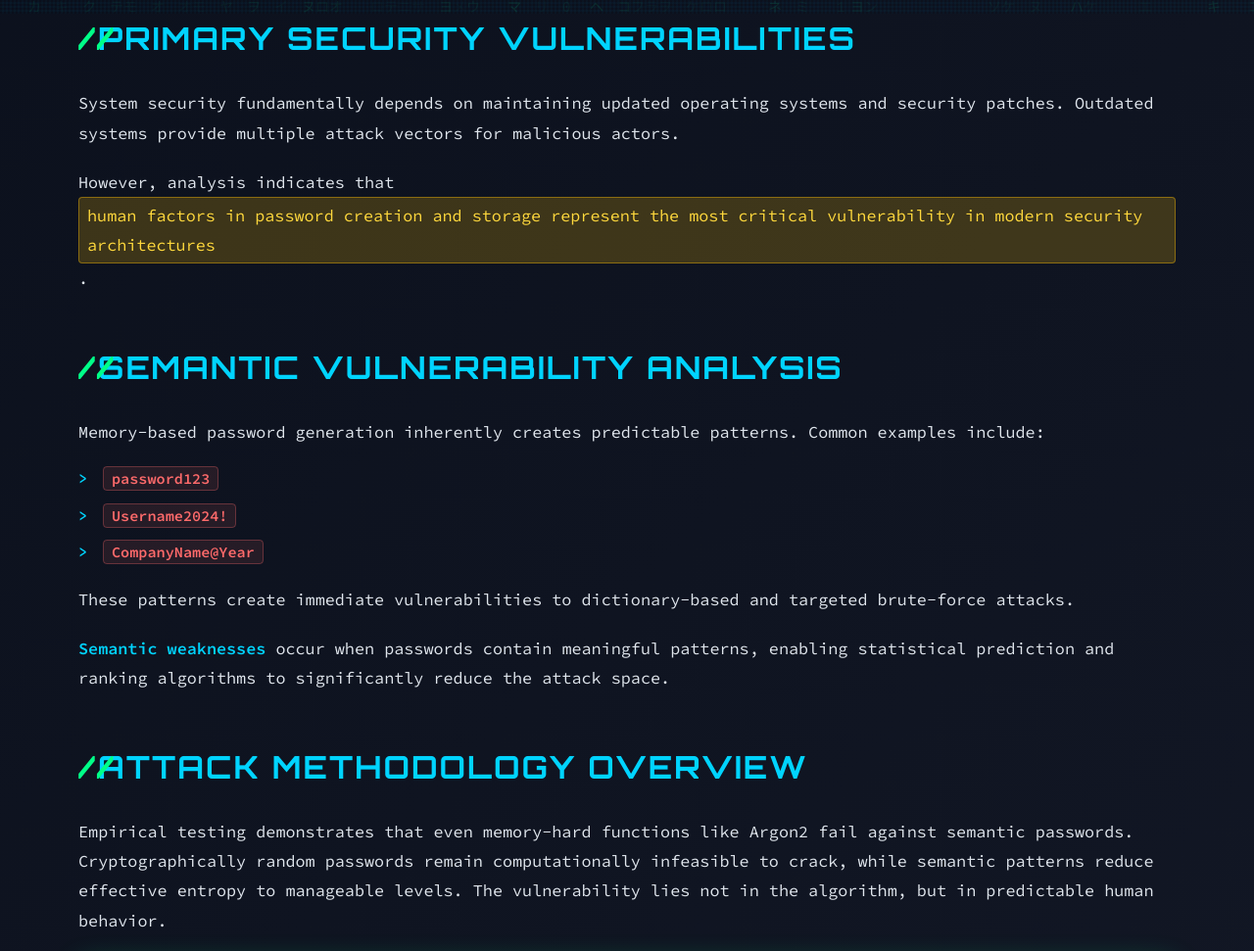
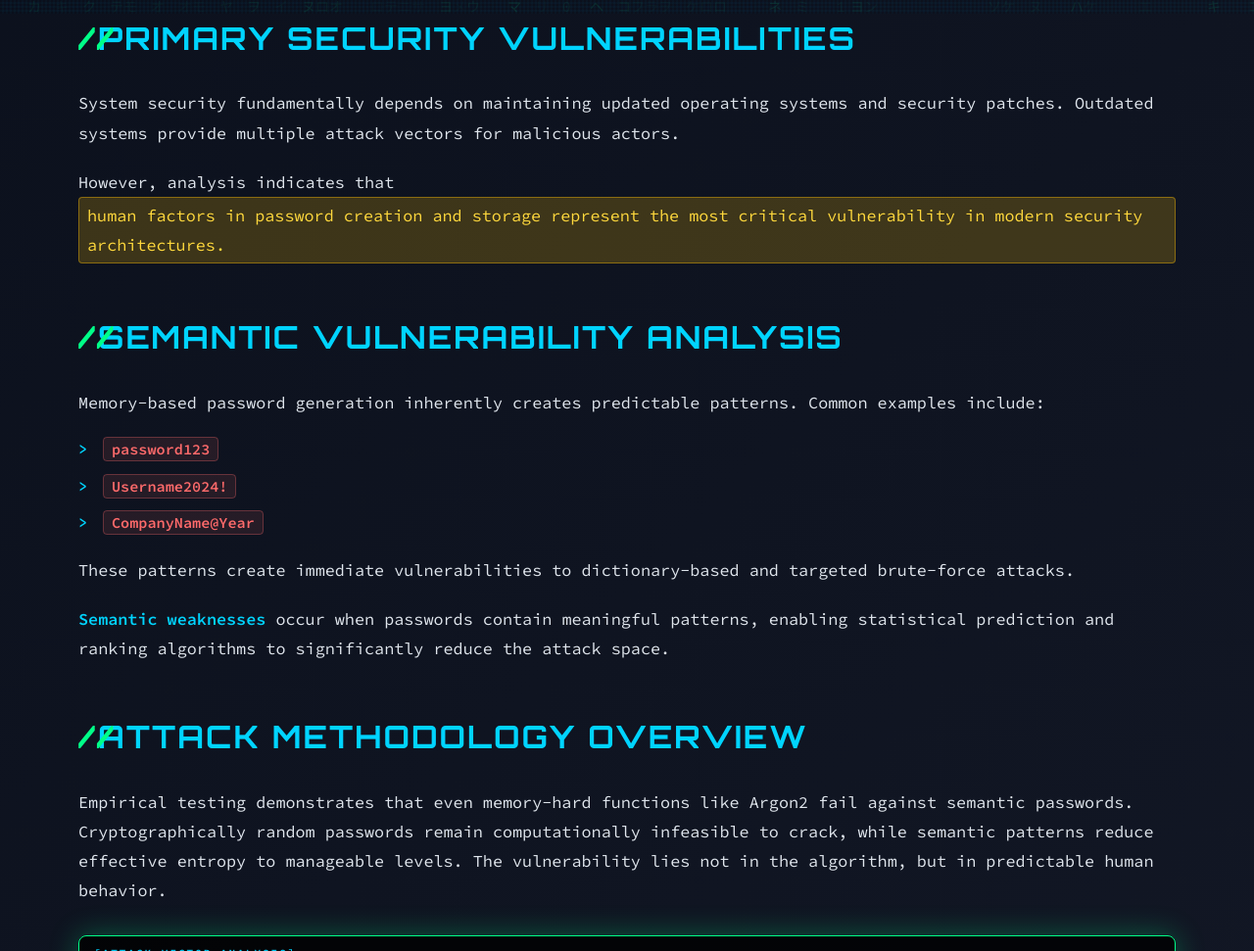
Before and after one commit to jguida941/jguida941.github.io, a plain HTML site: page password-security.html in a window 1280 px wide. Shown: the part 786-1757 px from the top of the page at 98% size. Drawn offline with Linux system fonts and the light colour scheme.

Commit message:
Fix typography in password security paper
- Move period inside highlight span for proper formatting
- Ensure text alignment within highlighted section
- System spelling is already correct

```diff
--- a/password-security.html
+++ b/password-security.html
@@ -617,7 +617,7 @@
 
         <h2>Primary Security Vulnerabilities</h2>
         <p>System security fundamentally depends on maintaining updated operating systems and security patches. Outdated systems provide multiple attack vectors for malicious actors.</p>
-        <p>However, analysis indicates that <span class="highlight">human factors in password creation and storage represent the most critical vulnerability in modern security architectures</span>.</p>
+        <p>However, analysis indicates that <span class="highlight">human factors in password creation and storage represent the most critical vulnerability in modern security architectures.</span></p>
 
         <h2>Semantic Vulnerability Analysis</h2>
         <p>Memory-based password generation inherently creates predictable patterns. Common examples include:</p>
```
